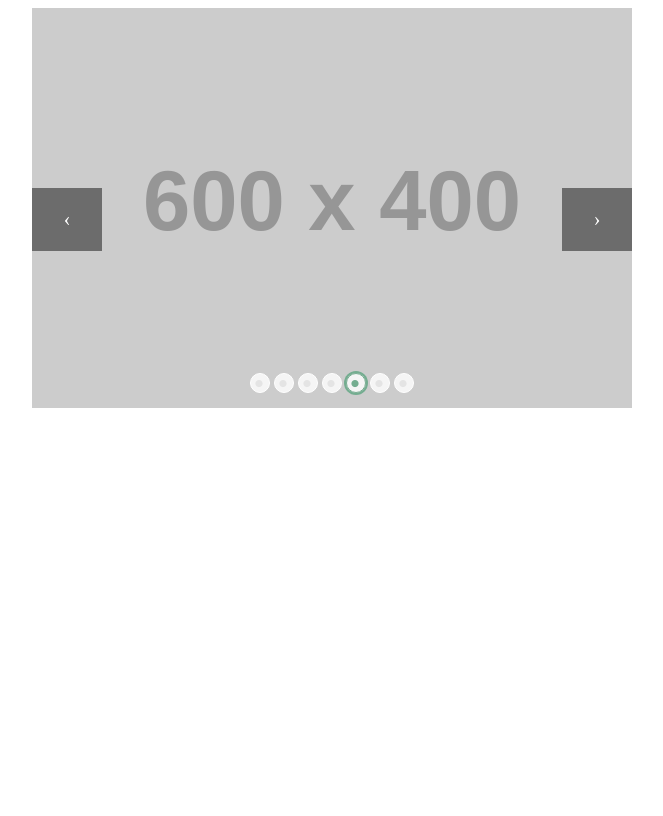
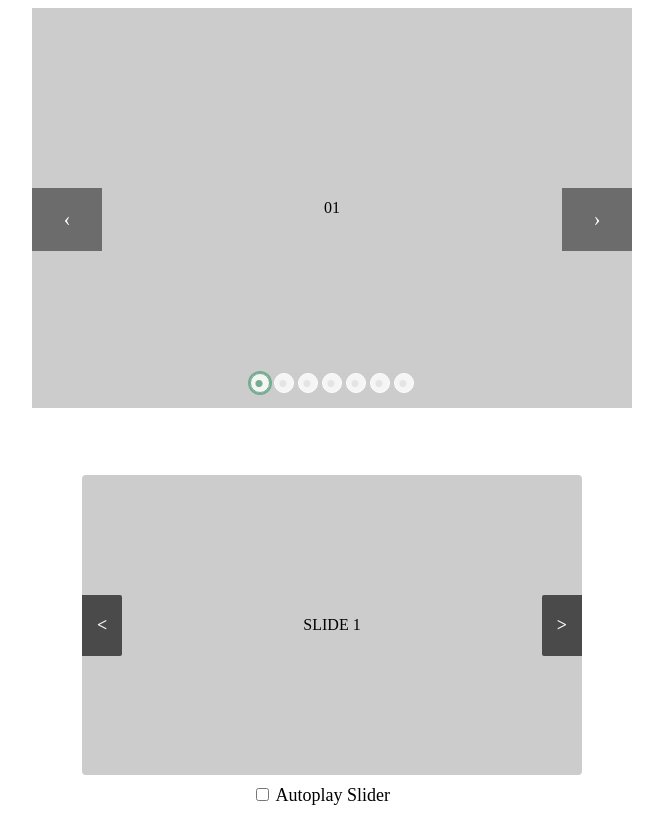
Before and after one commit to imjeen/experiment, a plain HTML site: page carousel/index.html in a window 1280 px wide. Shown: the whole page, without its empty margins (308-971 px from the left). Drawn offline with nearby package versions, Linux system fonts and the light colour scheme; placeholder pictures from the web are drawn by us.

Commit message:
jQuery - carousel

```diff
--- a/carousel/carousel.js
+++ b/carousel/carousel.js
@@ -1,21 +1,21 @@
 window.onload = function(){
 	var main = document.querySelector('#main'), //document.getElementById('main')
-		slider = document.querySelector('#slider'), //document.getElementById('slider')
+		slider = document.querySelector('#slider_1'), //document.getElementById('slider')
 		button = document.querySelector('.button').getElementsByTagName('span'),
 		prev = document.querySelector('.prev'),
 		next = document.querySelector('.next'),
-		len = slider.getElementsByTagName('img').length,
+		len = document.querySelectorAll('.item').length,
 		index = 1,
 		animated = false,
 		timer,
-		interval = 1000
+		interval = 100000
 	;
 	// common function
 	var animate = function(node,offset){
 			if(offset == 0){ return ;}
 			var left = parseInt(node.style.left) + offset,
 				time = 600,
-				serval = 10,
+				serval = 100,
 				speed = offset/(time/serval);
 
 			animated = true;
@@ -89,3 +89,50 @@ window.onload = function(){
 
 
 };
+
+jQuery(document).ready(function ($) {
+
+  $('#checkbox').change(function(){
+    setInterval(function () {
+        moveRight();
+    }, 3000);
+  });
+
+	var slideCount = $('#slider ul li').length;
+	var slideWidth = $('#slider ul li').width();
+	var slideHeight = $('#slider ul li').height();
+	var sliderUlWidth = slideCount * slideWidth;
+
+	$('#slider').css({ width: slideWidth, height: slideHeight });
+
+	$('#slider ul').css({ width: sliderUlWidth, marginLeft: - slideWidth });
+
+    $('#slider ul li:last-child').prependTo('#slider ul');
+
+    function moveLeft() {
+        $('#slider ul').animate({
+            left: + slideWidth
+        }, 200, function () {
+            $('#slider ul li:last-child').prependTo('#slider ul');
+            $('#slider ul').css('left', '');
+        });
+    };
+
+    function moveRight() {
+        $('#slider ul').animate({
+            left: - slideWidth
+        }, 200, function () {
+            $('#slider ul li:first-child').appendTo('#slider ul');
+            $('#slider ul').css('left', '');
+        });
+    };
+
+    $('a.control_prev').click(function () {
+        moveLeft();
+    });
+
+    $('a.control_next').click(function () {
+        moveRight();
+    });
+
+});
--- a/carousel/index.html
+++ b/carousel/index.html
@@ -6,7 +6,9 @@
 	<style>
 		.container{ width: 600px; height: 400px; margin: 0 auto; position: relative; overflow: hidden;}
 		.container .wrap{width: 4200px; position: absolute;z-index: 1;}
-		.container .wrap img{ float: left;}
+		.container .wrap .item{ width: 600px; height: 400px; float: left;text-align: center; line-height: 400px;}
+		.container .wrap .item:nth-child(odd){ background: #ccc; }
+		.container .wrap .item:nth-child(even){ background: #2DC233; }
 		.container .button{ position: absolute; bottom: 10px; left: -120px; z-index: 3; width: 240px; margin-left: 50%; text-align: center;}
 		.container .button span{ display: inline-block; height: 18px; width: 18px; border-radius: 50%;background-color: rgba(255, 255, 255, 0.8); border: 1px solid #fff; cursor: pointer;font-size: 30px;line-height: 20px;text-indent: -2px;text-align: center; color: #E4E4E4}
 		.container .button span.on,
@@ -21,15 +23,17 @@
 	</style>
 </head>
 <body>
+
+<section>
 	<div class="container" id="main">
-		<div class="wrap" id="slider" style="left: 0;">
-			<img src="http://fakeimg.pl/600x400/?text=1&font=lobster">
-			<img src="http://fakeimg.pl/600x400/?text=2&font=lobster">
-			<img src="http://fakeimg.pl/600x400/?text=3&font=lobster">
-			<img src="http://fakeimg.pl/600x400/?text=4&font=lobster">
-			<img src="http://fakeimg.pl/600x400/?text=5&font=lobster">
-			<img src="http://fakeimg.pl/600x400/?text=6&font=lobster">
-			<img src="http://fakeimg.pl/600x400/?text=7&font=lobster">
+		<div class="wrap" id="slider_1" style="left: 0;">
+			<div class="item">01</div>
+			<div class="item">02</div>
+			<div class="item">03</div>
+			<div class="item">04</div>
+			<div class="item">05</div>
+			<div class="item">06</div>
+			<div class="item">07</div>
 		</div>
 		<div class="button">
 			<span index="1" class="on">&bull;</span>
@@ -45,6 +49,105 @@
 			<span class="next">&rsaquo;</span>
 		</div>
 	</div>
-	<script src="./carousel.js"></script>
+</section>
+
+<section>
+<script src="http://cdn.staticfile.org/jquery/2.1.1-rc2/jquery.js"></script>
+<style>
+	h1 {
+	  color: #fff;
+	  text-align: center;
+	  font-weight: 300;
+	}
+
+	#slider {
+	  position: relative;
+	  overflow: hidden;
+	  margin: 20px auto 0 auto;
+	  border-radius: 4px;
+	}
+
+	#slider ul {
+	  position: relative;
+	  margin: 0;
+	  padding: 0;
+	  height: 200px;
+	  list-style: none;
+	}
+
+	#slider ul li {
+	  position: relative;
+	  display: block;
+	  float: left;
+	  margin: 0;
+	  padding: 0;
+	  width: 500px;
+	  height: 300px;
+	  background: #ccc;
+	  text-align: center;
+	  line-height: 300px;
+	}
+
+	a.control_prev, a.control_next {
+	  position: absolute;
+	  top: 40%;
+	  z-index: 999;
+	  display: block;
+	  padding: 4% 3%;
+	  width: auto;
+	  height: auto;
+	  background: #2a2a2a;
+	  color: #fff;
+	  text-decoration: none;
+	  font-weight: 600;
+	  font-size: 18px;
+	  opacity: 0.8;
+	  cursor: pointer;
+	}
+
+	a.control_prev:hover, a.control_next:hover {
+	  opacity: 1;
+	  -webkit-transition: all 0.2s ease;
+	}
+
+	a.control_prev {
+	  border-radius: 0 2px 2px 0;
+	}
+
+	a.control_next {
+	  right: 0;
+	  border-radius: 2px 0 0 2px;
+	}
+
+	.slider_option {
+	  position: relative;
+	  margin: 10px auto;
+	  width: 160px;
+	  font-size: 18px;
+	}
+</style>
+	<h1>Incredibly Basic Slider</h1>
+	<div id="slider">
+	  <a href="javascript:void(0);" class="control_next">></a>
+	  <a href="javascript:void(0);" class="control_prev"><</a>
+	  <ul>
+	    <li>SLIDE 1</li>
+	    <li style="background: #aaa;">SLIDE 2</li>
+	    <li>SLIDE 3</li>
+	    <li style="background: #aaa;">SLIDE 4</li>
+	    <li>SLIDE 5</li>
+	    <li style="background: #aaa;">SLIDE 6</li>
+	    <li>SLIDE 7</li>
+	    <li style="background: #aaa;">SLIDE 8</li>
+	  </ul>
+	</div>
+
+	<div class="slider_option">
+	  <input type="checkbox" id="checkbox">
+	  <label for="checkbox">Autoplay Slider</label>
+	</div>
+</section>
+<script src="./carousel.js"></script>
+
 </body>
 </html>
```
